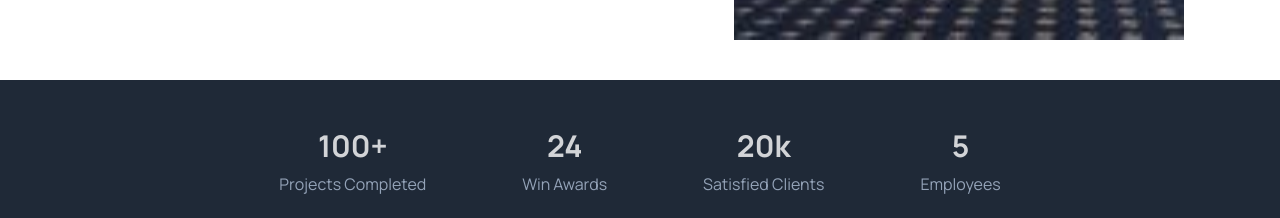
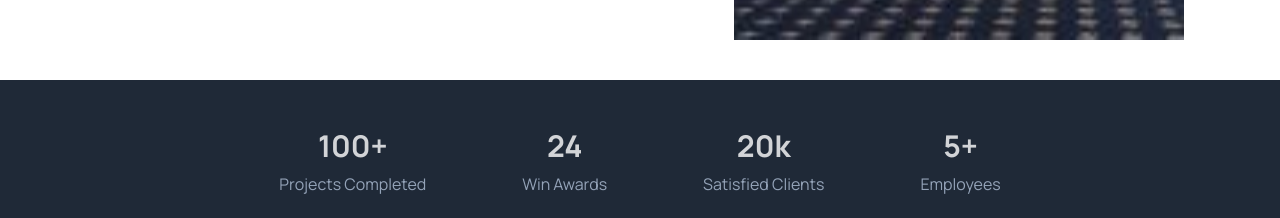
Before and after one commit to JuricLeo/Beriko, a Next.js app: page / in a window 1280 px wide. Shown: the part 2860-3078 px from the top of the page. Built offline with nearby package versions, Linux system fonts and the light colour scheme.

Commit message:
jobs-counter start on view

```diff
--- a/components/layout/home-page/finished-jobs-counter.tsx
+++ b/components/layout/home-page/finished-jobs-counter.tsx
@@ -1,21 +1,57 @@
 "use client";
 
+import { useEffect, useRef, useState } from "react";
 import CountUp from "react-countup";
 
 export default function FinishedJobCounter() {
+  const [isVisible, setIsVisible] = useState(false);
+  const ref = useRef<HTMLDivElement>(null);
+
+  useEffect(() => {
+    const observer = new IntersectionObserver((entries) => {
+      entries.forEach((entry) => {
+        if (entry.isIntersecting) {
+          setIsVisible(true);
+          observer.unobserve(entry.target);
+        }
+      });
+    });
+
+    if (ref.current) {
+      observer.observe(ref.current);
+    }
+
+    return () => {
+      if (ref.current) {
+        observer.unobserve(ref.current);
+      }
+    };
+  }, []);
+
   return (
     <section className="bg-gray-800">
-      <div className="flex space-x-12 md:space-x-24 justify-center py-12">
+      <div
+        ref={ref}
+        className="flex space-x-12 md:space-x-24 justify-center py-12"
+      >
         <div className="flex flex-col md:flex-row space-y-12 md:space-y-0 md:space-x-24">
           <div className="text-center space-y-2">
             <p className="text-3xl font-bold text-white/80">
-              <CountUp end={100} duration={2} />+
+              {isVisible && (
+                <div>
+                  <CountUp end={100} duration={3} />+
+                </div>
+              )}
             </p>
             <p className="text-slate-400">Projects Completed</p>
           </div>
           <div className="text-center space-y-2">
             <p className="text-3xl font-bold text-white/80">
-              <CountUp end={24} duration={3} />
+              {isVisible && (
+                <div>
+                  <CountUp end={24} duration={4} />
+                </div>
+              )}
             </p>
             <p className="text-slate-400">Win Awards</p>
           </div>
@@ -23,13 +59,21 @@ export default function FinishedJobCounter() {
         <div className="flex flex-col md:flex-row space-y-12 md:space-y-0 md:space-x-24">
           <div className="text-center space-y-2">
             <p className="text-3xl font-bold text-white/80">
-              <CountUp end={20} duration={2} />k
+              {isVisible && (
+                <div>
+                  <CountUp end={20} duration={3} />k
+                </div>
+              )}
             </p>
             <p className="text-slate-400">Satisfied Clients</p>
           </div>
           <div className="text-center space-y-2">
             <p className="text-3xl font-bold text-white/80">
-              <CountUp end={5} duration={3} />
+              {isVisible && (
+                <div>
+                  <CountUp end={5} duration={4} />+
+                </div>
+              )}
             </p>
             <p className="text-slate-400">Employees</p>
           </div>
```
